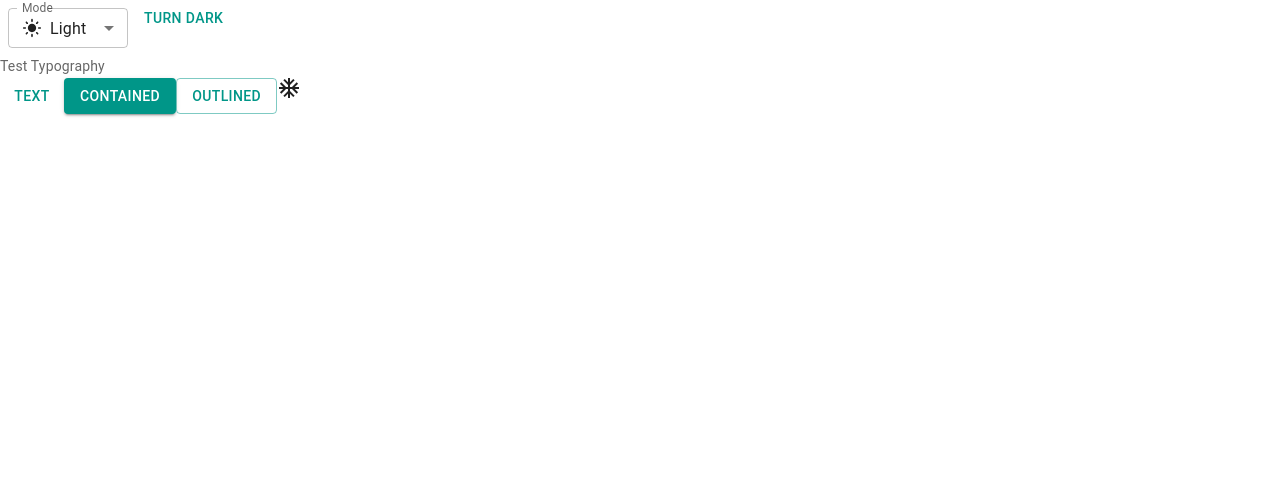
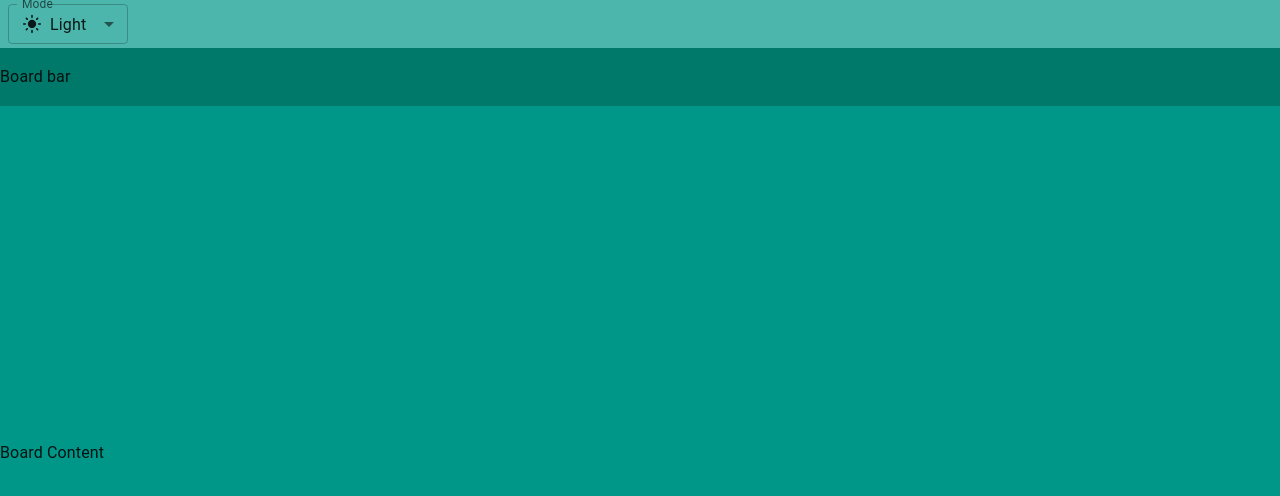
Before and after one commit to Namdao994/web-trello-js, a React (Vite) app: page / in a window 1280 px wide. Shown: the top 496 px of the page. Built offline with nearby package versions, Linux system fonts and the light colour scheme.

Commit message:
code layout

```diff
--- a/index.html
+++ b/index.html
@@ -4,11 +4,8 @@
     <meta charset="UTF-8" />
     <link rel="icon" type="image/svg+xml" href="/vite.svg" />
     <meta name="viewport" content="width=device-width, initial-scale=1.0" />
-    <title>Vite + React</title>
-    <link
-      rel="stylesheet"
-      href="https://fonts.googleapis.com/icon?family=Material+Icons"
-    />
+    <title>Trello</title>
+    <link rel="stylesheet" href="https://fonts.googleapis.com/icon?family=Material+Icons" />
   </head>
   <body>
     <div id="root"></div>
--- a/src/App.jsx
+++ b/src/App.jsx
@@ -1,6 +1,5 @@
-import { Button, FormControl, InputLabel, MenuItem, Select, useMediaQuery } from '@mui/material'
-import AcUnitIcon from '@mui/icons-material/AcUnit'
-import Typography from '@mui/material/Typography'
+import { Container, FormControl, InputLabel, MenuItem, Select } from '@mui/material'
+
 import { useColorScheme } from '@mui/material/styles'
 import LightModeIcon from '@mui/icons-material/LightMode'
 import DarkModeOutlinedIcon from '@mui/icons-material/DarkModeOutlined'
@@ -46,36 +45,48 @@ function ModeSelect() {
     </FormControl>
   )
 }
-
-function ModeToggle() {
-  const { mode, setMode } = useColorScheme()
+const App = () => {
   return (
-    <Button
-      onClick={() => {
-        setMode(mode === 'light' ? 'dark' : 'light')
-      }}
+    <Container
+      sx={{ height: '100vh', backgroundColor: 'primary.main' }}
+      disableGutters
+      maxWidth={false}
     >
-      {mode === 'light' ? 'Turn dark' : 'Turn light'}
-    </Button>
-  )
-}
-const App = () => {
-  // const prefersDarkMode = useMediaQuery('(prefers-color-scheme: dark)')
-  // const prefersLightMode = useMediaQuery('(prefers-color-scheme: light)')
-  // console.log('prefersDarkMode ', prefersDarkMode)
-  // console.log('prefersLightMode ', prefersLightMode)
-  return (
-    <>
-      <ModeSelect />
-      <ModeToggle />
-      <Typography variant="body2" color="text.secondary">
-        Test Typography
-      </Typography>
-      <Button variant="text">Text</Button>
-      <Button variant="contained">Contained</Button>
-      <Button variant="outlined">Outlined</Button>
-      <AcUnitIcon />
-    </>
+      <Box
+        sx={{
+          backgroundColor: 'primary.light',
+          width: '100%',
+          height: theme => theme.trello.appBarHeight,
+          display: 'flex',
+          alignItems: 'center',
+        }}
+      >
+        <ModeSelect />
+      </Box>
+      <Box
+        sx={{
+          backgroundColor: 'primary.dark',
+          width: '100%',
+          height: theme => theme.trello.boardBarHeight,
+          display: 'flex',
+          alignItems: 'center',
+        }}
+      >
+        Board bar
+      </Box>
+      <Box
+        sx={{
+          backgroundColor: 'primary.main',
+          width: '100%',
+          display: 'flex',
+          height: theme =>
+            `calc(100vh - ${theme.trello.boardBarHeight} - ${theme.trello.appBarHeight})`,
+          alignItems: 'center',
+        }}
+      >
+        Board Content
+      </Box>
+    </Container>
   )
 }
 
--- a/src/theme.js
+++ b/src/theme.js
@@ -1,7 +1,11 @@
-import { cyan, deepOrange, orange, red, teal } from '@mui/material/colors'
+import { cyan, deepOrange, orange, teal } from '@mui/material/colors'
 import { experimental_extendTheme as extendTheme } from '@mui/material/styles'
 // Create a theme instance.
 const theme = extendTheme({
+  trello: {
+    appBarHeight: '48px',
+    boardBarHeight: '58px',
+  },
   colorSchemes: {
     light: {
       palette: {
```
